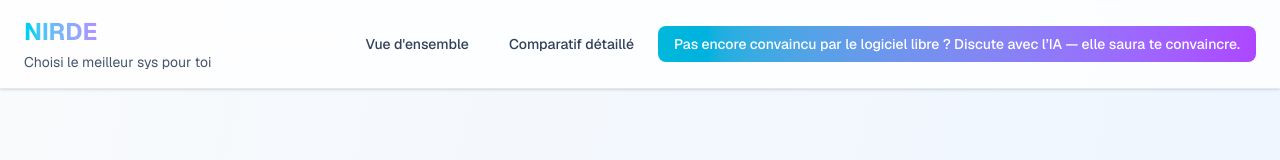
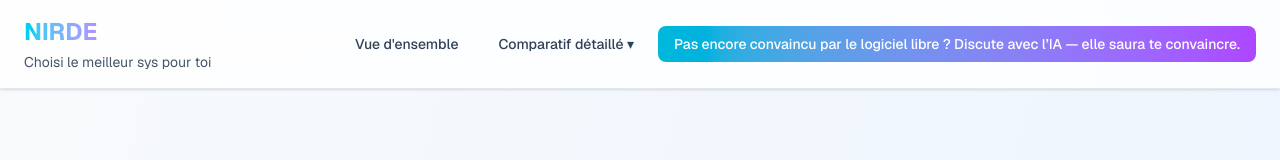
Before and after one commit to Rabani691/defis_principale, a Next.js app: page / in a window 1280 px wide. Shown: the top 160 px of the page. Built offline with nearby package versions, Linux system fonts and the light colour scheme.

Commit message:
ajouter sous menus

```diff
--- a/src/app/page.tsx
+++ b/src/app/page.tsx
@@ -106,6 +106,8 @@ export default function HomePage() {
     Array<{ role: "user" | "assistant"; content: string }>
   >([]);
   const [inputMessage, setInputMessage] = useState("");
+  const [showSubmenu, setShowSubmenu] = useState(false);
+
 
   const handleSendMessage = async () => {
     if (!inputMessage.trim()) return;
@@ -162,7 +164,32 @@ export default function HomePage() {
 
             <nav className="flex gap-2 flex-wrap">
               <Anchor href="#overview" label="Vue d'ensemble" />
-              <Anchor href="#factors" label="Comparatif détaillé" />
+              <button
+                onClick={() => setShowSubmenu(!showSubmenu)}
+                className="px-4 py-2 rounded-lg text-sm font-medium text-slate-700 hover:text-slate-900 hover:bg-slate-100 transition-all"
+              >
+                Comparatif détaillé ▾
+              </button>
+              {showSubmenu && (
+                <div className="absolute mt-2 bg-white shadow-lg border border-slate-200 rounded-xl p-3 z-50">
+                  <div className="flex flex-col gap-1 w-64">
+                    {FACTORS.map((factor) => (
+                      <a
+                        key={factor.id}
+                        href={`#${factor.id}`}
+                        onClick={() => setShowSubmenu(false)}
+                        className="px-3 py-2 rounded-lg text-sm text-slate-700 hover:bg-slate-100 transition"
+                      >
+                        {factor.title}
+                      </a>
+                    ))}
+                  </div>
+                </div>
+              )}
+
+
+
+
               <a
                 // onClick={() => setShowChat(true)}
                 href="https://chatbruti-404.vercel.app/"
@@ -258,8 +285,12 @@ export default function HomePage() {
 
           <div className="space-y-10">
         {FACTORS.map((factor, index) => (
+          <section
+            key={factor.id}
+            id={factor.id}
+            className="scroll-mt-28"
+          >
             <FactorCard
-                key={factor.id}
               index={index + 1}
               title={factor.title}
               linuxText={factor.linuxText}
@@ -267,8 +298,10 @@ export default function HomePage() {
               memeSrc={factor.memeSrc}
               focusedOS={focusedOS}
             />
+          </section>
         ))}
       </div>
+
         </section>
       </main>
 
```
Lines whose indentation alone changed are shown as unchanged.
